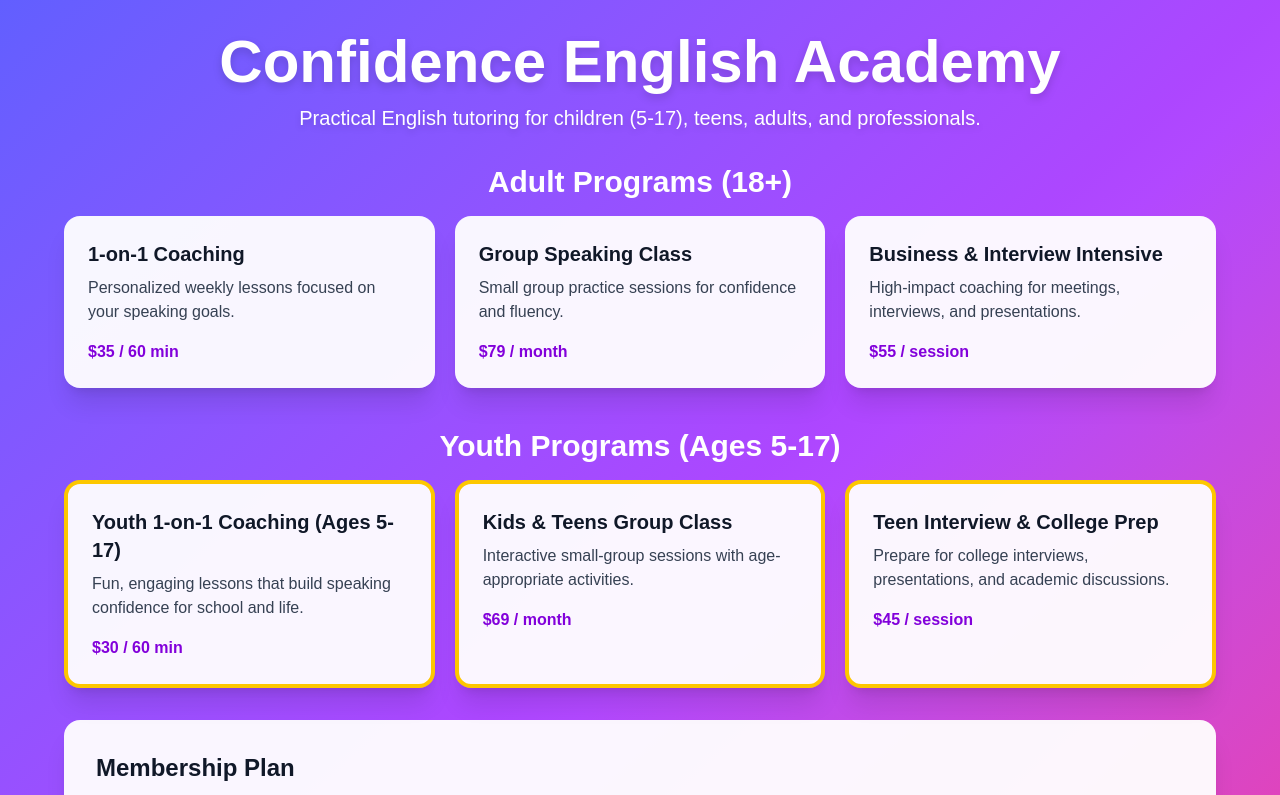
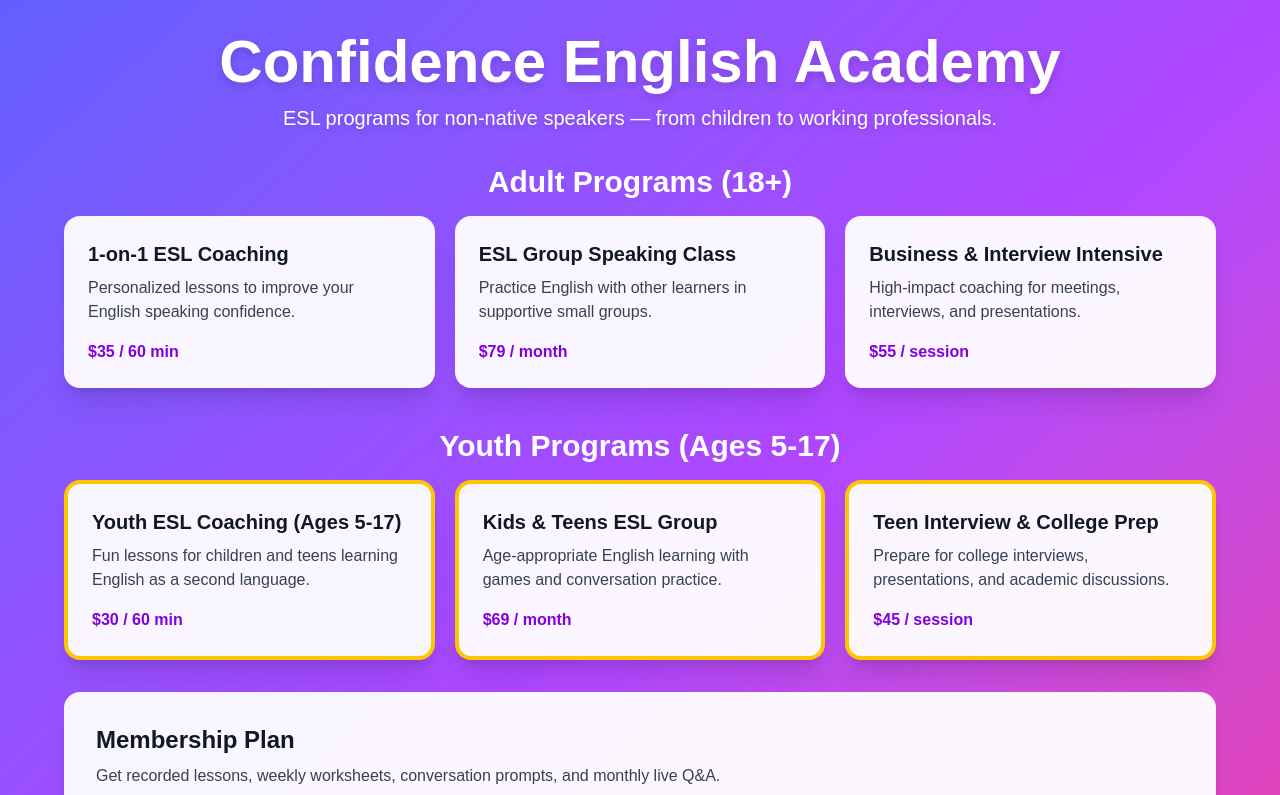
Before and after one commit to nharcum36-netizen/my-new-app, a Next.js app: page /programs in a window 1280 px wide. Shown: the top 795 px of the page. Built offline with nearby package versions, Linux system fonts and the light colour scheme.

Commit message:
Update copy to target non-native English speakers (ESL focus)

```diff
--- a/app/page.tsx
+++ b/app/page.tsx
@@ -8,7 +8,7 @@ export default function Home() {
           Confidence English Academy
         </h1>
         <p className="text-xl md:text-2xl text-white mb-8 drop-shadow-md max-w-2xl mx-auto">
-          Practical English coaching for children, teens, and adults who want to speak clearly and confidently.
+          English coaching for non-native speakers — children, teens, and adults learning English as a second language.
         </p>
         <div className="flex flex-wrap gap-4 justify-center">
           <a
--- a/app/programs/page.tsx
+++ b/app/programs/page.tsx
@@ -5,13 +5,13 @@ import Link from "next/link";
 
 const ADULT_PROGRAMS = [
   {
-    title: "1-on-1 Coaching",
-    description: "Personalized weekly lessons focused on your speaking goals.",
+    title: "1-on-1 ESL Coaching",
+    description: "Personalized lessons to improve your English speaking confidence.",
     price: "$35 / 60 min",
   },
   {
-    title: "Group Speaking Class",
-    description: "Small group practice sessions for confidence and fluency.",
+    title: "ESL Group Speaking Class",
+    description: "Practice English with other learners in supportive small groups.",
     price: "$79 / month",
   },
   {
@@ -23,13 +23,13 @@ const ADULT_PROGRAMS = [
 
 const YOUTH_PROGRAMS = [
   {
-    title: "Youth 1-on-1 Coaching (Ages 5-17)",
-    description: "Fun, engaging lessons that build speaking confidence for school and life.",
+    title: "Youth ESL Coaching (Ages 5-17)",
+    description: "Fun lessons for children and teens learning English as a second language.",
     price: "$30 / 60 min",
   },
   {
-    title: "Kids & Teens Group Class",
-    description: "Interactive small-group sessions with age-appropriate activities.",
+    title: "Kids & Teens ESL Group",
+    description: "Age-appropriate English learning with games and conversation practice.",
     price: "$69 / month",
   },
   {
@@ -85,7 +85,7 @@ export default function ProgramsPage() {
             Confidence English Academy
           </h1>
           <p className="text-white text-lg md:text-xl drop-shadow-md max-w-3xl mx-auto">
-            Practical English tutoring for children (5-17), teens, adults, and professionals.
+            ESL programs for non-native speakers — from children to working professionals.
           </p>
         </div>
 
```
